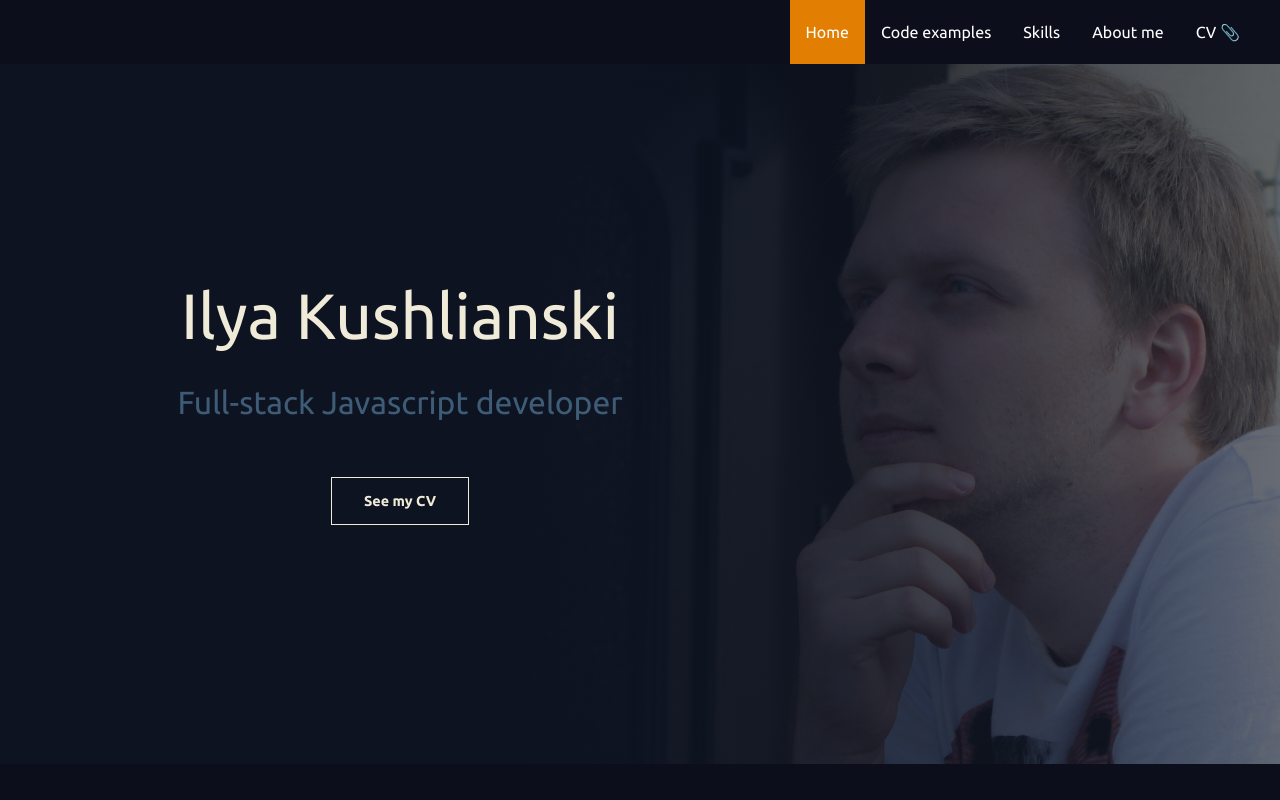
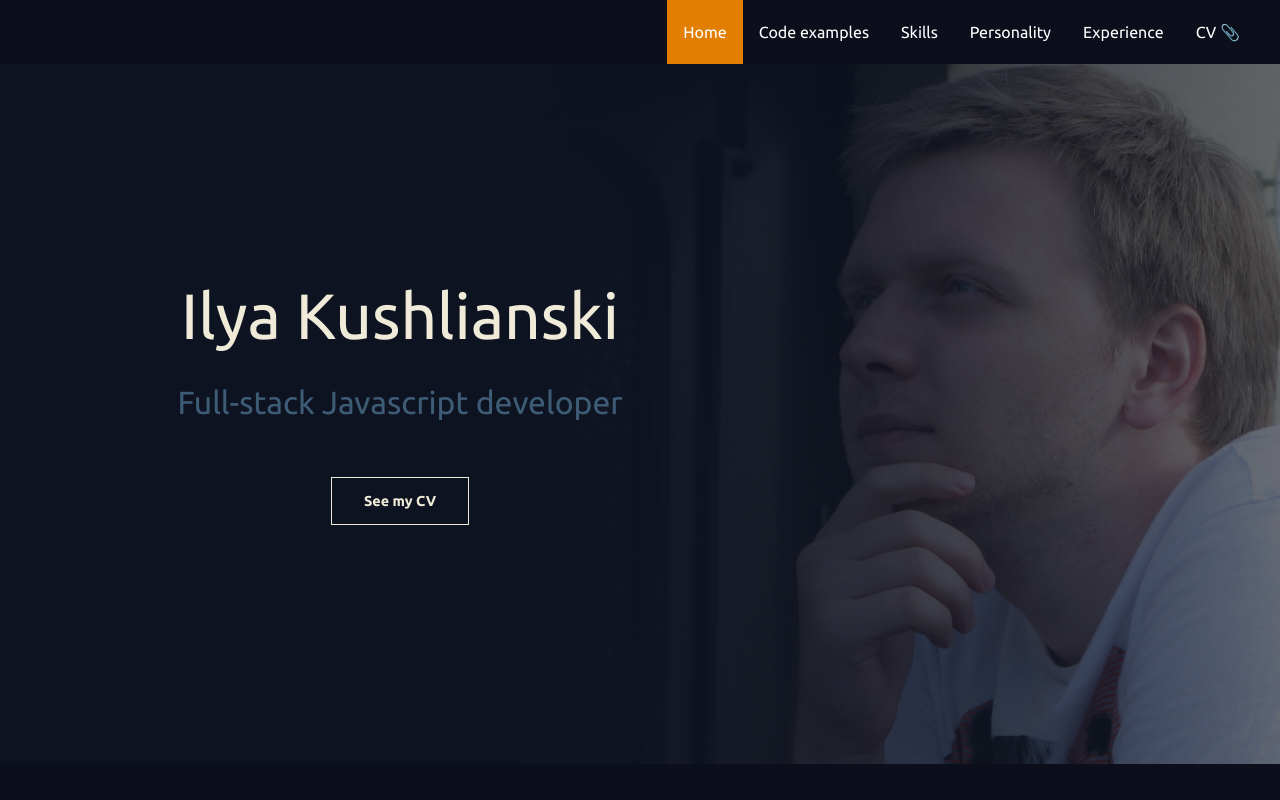
Before and after one commit to ikushlianski/ilya-online-nextjs, a Next.js app: page / in a window 1280 px wide. Shown: the top 800 px of the page. Built offline with nearby package versions, Linux system fonts and the light colour scheme.

Commit message:
Add experience description page to routes
Signed-off-by: Ilya Kushlianski <kushliansky@gmail.com>

```diff
--- a/src/components/Layout/Header.js
+++ b/src/components/Layout/Header.js
@@ -2,6 +2,7 @@ import React from 'react';
 import Link from 'next/link';
 
 import { Navbar, NavbarItem } from '../Navbar';
+import { getLinkByAlias } from '../../utils/getLinkByAlias';
 
 export const Header = () => {
   return (
@@ -13,30 +14,37 @@ export const Header = () => {
           </a>
         </Link>
       </NavbarItem>
-      <NavbarItem href="/works/index.html">
-        <Link href="/works/index.html">
-          <a className="NavbarItem__Link" href="/works/index.html">
+      <NavbarItem href={getLinkByAlias('works')}>
+        <Link href={getLinkByAlias('works')}>
+          <a className="NavbarItem__Link" href={getLinkByAlias('works')}>
             Code examples
           </a>
         </Link>
       </NavbarItem>
-      <NavbarItem href="/skills/index.html">
-        <Link href="/skills/index.html">
-          <a className="NavbarItem__Link" href="/skills/index.html">
+      <NavbarItem href={getLinkByAlias('skills')}>
+        <Link href={getLinkByAlias('skills')}>
+          <a className="NavbarItem__Link" href={getLinkByAlias('skills')}>
             Skills
           </a>
         </Link>
       </NavbarItem>
-      <NavbarItem href="/about/index.html">
-        <Link href="/about/index.html">
-          <a className="NavbarItem__Link" href="/about/index.html">
-            About me
+      <NavbarItem href={getLinkByAlias('about')}>
+        <Link href={getLinkByAlias('about')}>
+          <a className="NavbarItem__Link" href={getLinkByAlias('about')}>
+            Personality
           </a>
         </Link>
       </NavbarItem>
-      <NavbarItem className="shown-md" href="/cv/index.html">
-        <Link href="/cv/index.html">
-          <a className="NavbarItem__Link" href="/cv/index.html">
+      <NavbarItem href={getLinkByAlias('experience')}>
+        <Link href={getLinkByAlias('experience')}>
+          <a className="NavbarItem__Link" href={getLinkByAlias('experience')}>
+            Experience
+          </a>
+        </Link>
+      </NavbarItem>
+      <NavbarItem className="shown-md" href={getLinkByAlias('cv')}>
+        <Link href={getLinkByAlias('cv')}>
+          <a className="NavbarItem__Link" href={getLinkByAlias('cv')}>
             CV {'\u{1F4CE}'}
           </a>
         </Link>
--- a/src/components/Layout/Layout.js
+++ b/src/components/Layout/Layout.js
@@ -12,7 +12,7 @@ export const Layout = ({
   children,
   className,
   title = 'Ilya Kushlianski, Javascript Developer',
-  description = 'Full-stack Javascript developer from Minsk. My top skills are Javascript, React,Typescript and Node.js',
+  description = 'Full-stack Javascript developer from Minsk. My top skills are Javascript, React, Typescript and Node.js',
 }) => {
   const [menuOpen, setMenuOpen] = React.useState(false);
   const [ctaOpen, setCtaOpen] = React.useState(false);
@@ -30,10 +30,6 @@ export const Layout = ({
     } else {
       localStorage.setItem('viewCount', viewCount + 1);
     }
-
-    // if (viewCount % 10 === 0) {
-    //   setCtaOpen(true);
-    // }
   }, []);
 
   return (
--- /dev/null
+++ b/src/utils/getLinkByAlias.js
@@ -0,0 +1,7 @@
+export function getLinkByAlias(alias) {
+  if (process.env.IS_OFFLINE) {
+    return alias;
+  }
+
+  return `/${alias}/index.html`;
+}
```
Also changed, not shown: src/pages/experience/ExperiencePage.scss (added, +11 -0 lines), src/pages/experience/index.js (added, +38 -0 lines), 2 other files (tests, documents, lock files or other folders).
